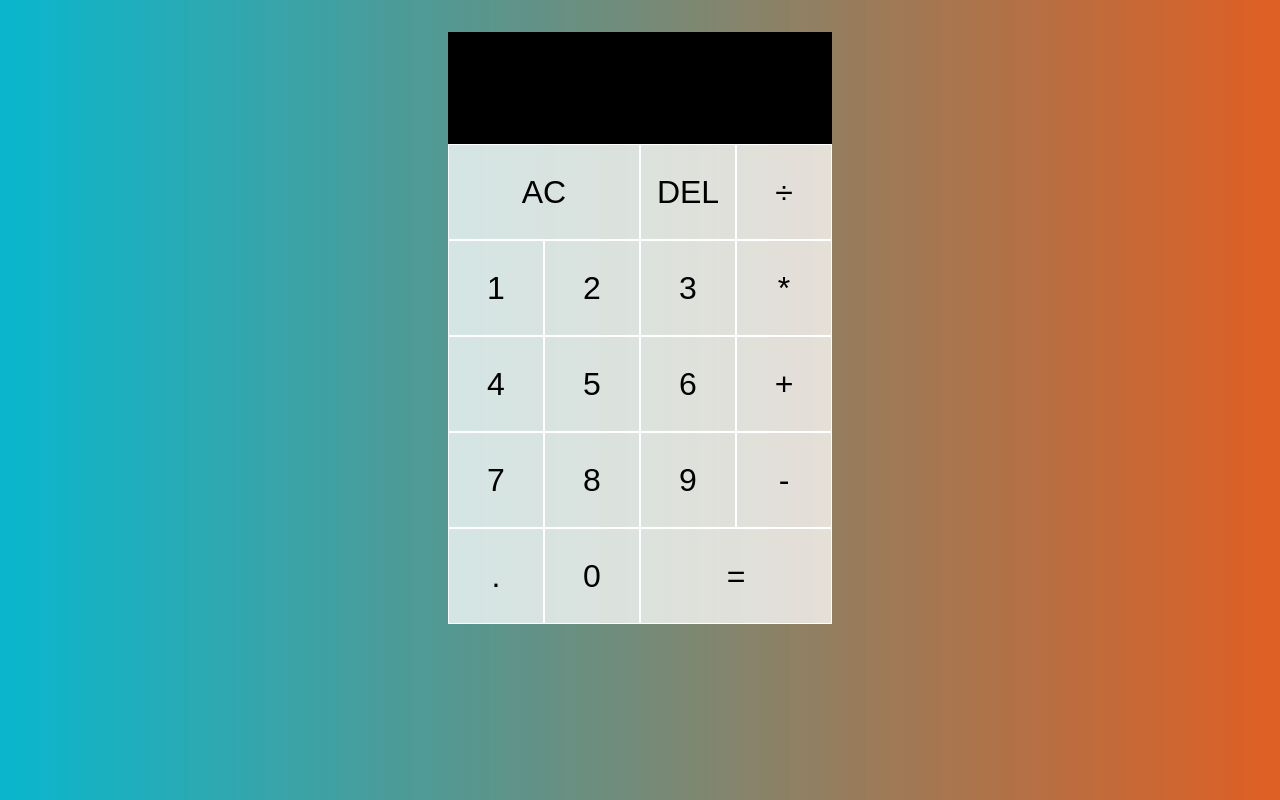
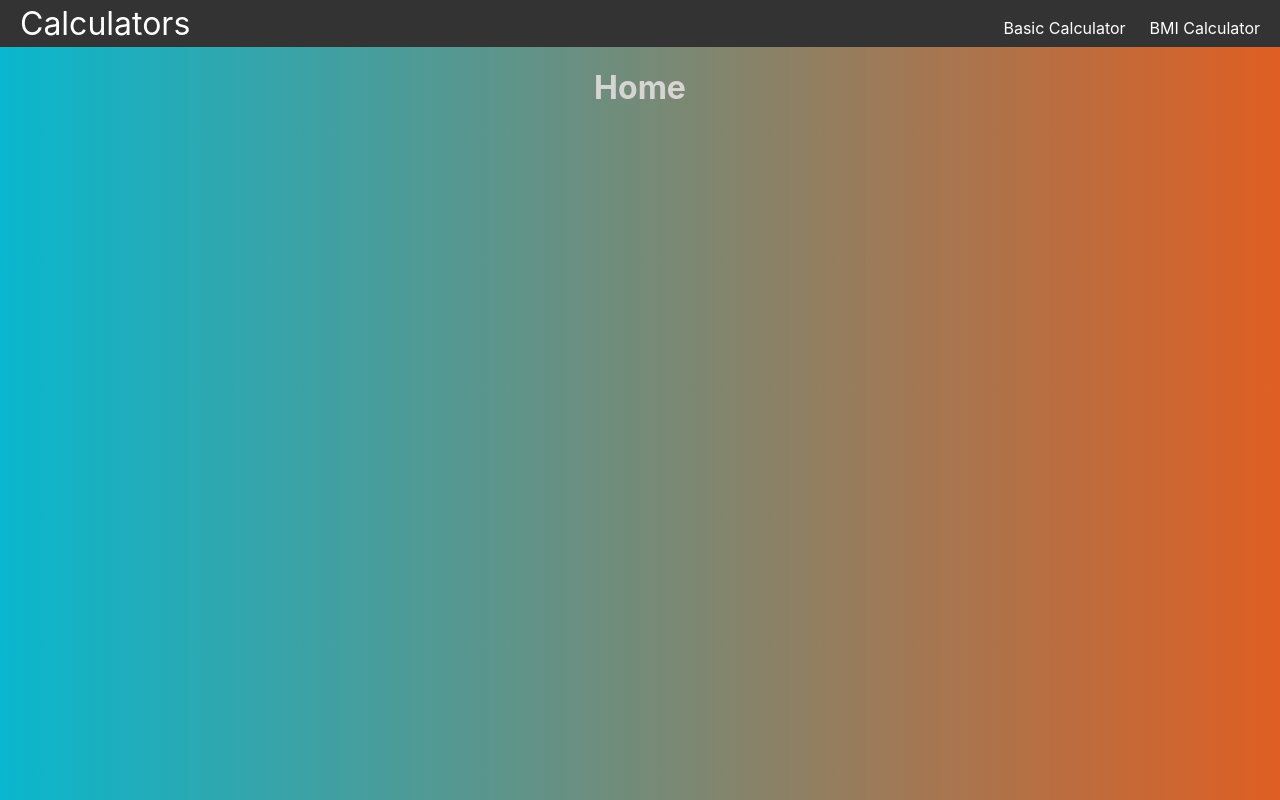
Before and after one commit to Yusuf-ue/calculator-react, a React (Create React App) app: page / in a window 1280 px wide. Built offline with nearby package versions, Linux system fonts and the light colour scheme.

Commit message:
added navbar, routing and bmi-calc

```diff
--- a/package.json
+++ b/package.json
@@ -8,6 +8,7 @@
     "@testing-library/user-event": "^13.5.0",
     "react": "^18.2.0",
     "react-dom": "^18.2.0",
+    "react-router-dom": "^6.12.1",
     "react-scripts": "5.0.1",
     "web-vitals": "^2.1.4"
   },
--- a/src/App.css
+++ b/src/App.css
@@ -1,7 +1,54 @@
-
 body{
   margin: 0;
   background: linear-gradient(to left, #dd5313ee, rgb(9, 183, 206));
+}
+
+.nav {
+  background-color: #333;
+  color: white;
+  display: flex;
+  justify-content: space-between;
+  align-items: stretch;
+  gap: 2rem;
+  padding: 0 1rem;
+}
+
+
+
+
+.container {
+  margin: 1rem;
+  text-align: center;
+  color: rgba(223, 218, 218, 0.925);
+}
+
+.site-title{
+  font-size: 2rem;
+}
+
+.nav ul {
+  padding: 0;
+  margin: 0;
+  list-style: none;
+  display: flex;
+  gap: 1rem;
+}
+
+.nav a {
+  color: inherit;
+  text-decoration: none;
+  height: 100%;
+  display: flex;
+  align-items: center;
+  padding: .25rem;
+}
+
+.nav li.active {
+  background-color: #555;
+}
+
+.nav li:hover {
+  background-color: #777;
 }
 
 .calculator-grid{
--- a/src/App.js
+++ b/src/App.js
@@ -1,7 +1,9 @@
 import { useReducer } from "react"
-import DigitButton from "./DigitButton"
-import OperationButton from "./OperationButton"
 import "./App.css"
+import Navbar from "./Navbar"
+import BasicCalc from "./pages/BasicCalc"
+import BMICalc from "./pages/BMICalc"
+import Home from "./pages/home"
 
 export const ACTIONS = {
   ADD_DIGIT: "add-digit",
@@ -11,7 +13,7 @@ export const ACTIONS = {
   EVALUATE: "evaluate",
 }
 
-function reducer(state, { type, payload }) {
+export function reducer(state, { type, payload }) {
   switch (type) {
     case ACTIONS.ADD_DIGIT:
       if (state.overwrite) {
@@ -98,7 +100,7 @@ function reducer(state, { type, payload }) {
   }
 }
 
-function evaluate({ currentOperand, previousOperand, operation }) {
+export function evaluate({ currentOperand, previousOperand, operation }) {
   const prev = parseFloat(previousOperand)
   const current = parseFloat(currentOperand)
   if (isNaN(prev) || isNaN(current)) return ""
@@ -122,10 +124,11 @@ function evaluate({ currentOperand, previousOperand, operation }) {
   return computation.toString()
 }
 
-const INTEGER_FORMATTER = new Intl.NumberFormat("en-us", {
+export const INTEGER_FORMATTER = new Intl.NumberFormat("en-us", {
   maximumFractionDigits: 0,
 })
-function formatOperand(operand) {
+
+export function formatOperand(operand) {
   if (operand == null) return
   const [integer, decimal] = operand.split(".")
   if (decimal == null) return INTEGER_FORMATTER.format(integer)
@@ -133,50 +136,36 @@ function formatOperand(operand) {
 }
 
 function App() {
-  const [{ currentOperand, previousOperand, operation }, dispatch] = useReducer(
+   const [{ currentOperand, previousOperand, operation }, dispatch] = useReducer(
     reducer,
     {}
   )
+  let component
+  console.log(window.location.pathname)
+  switch (window.location.pathname){
+    case "/":
+      component = <Home/>
+      break
+
+    case "/Basic%20Calculator-link":
+      component = <BasicCalc/>
+      break
+
+    case "/BMI%20Calculator-link":
+      component = <BMICalc/>
+      break
+
+    default:
+      break
+  }
 
   return (
-    <div className="calculator-grid">
-      <div className="output">
-        <div className="previous-operand">
-          {formatOperand(previousOperand)} {operation}
-        </div>
-        <div className="current-operand">{formatOperand(currentOperand)}</div>
-      </div>
-      <button
-        className="span-two"
-        onClick={() => dispatch({ type: ACTIONS.CLEAR })}
-      >
-        AC
-      </button>
-      <button onClick={() => dispatch({ type: ACTIONS.DELETE_DIGIT })}>
-        DEL
-      </button>
-      <OperationButton operation="÷" dispatch={dispatch} />
-      <DigitButton digit="1" dispatch={dispatch} />
-      <DigitButton digit="2" dispatch={dispatch} />
-      <DigitButton digit="3" dispatch={dispatch} />
-      <OperationButton operation="*" dispatch={dispatch} />
-      <DigitButton digit="4" dispatch={dispatch} />
-      <DigitButton digit="5" dispatch={dispatch} />
-      <DigitButton digit="6" dispatch={dispatch} />
-      <OperationButton operation="+" dispatch={dispatch} />
-      <DigitButton digit="7" dispatch={dispatch} />
-      <DigitButton digit="8" dispatch={dispatch} />
-      <DigitButton digit="9" dispatch={dispatch} />
-      <OperationButton operation="-" dispatch={dispatch} />
-      <DigitButton digit="." dispatch={dispatch} />
-      <DigitButton digit="0" dispatch={dispatch} />
-      <button
-        className="span-two"
-        onClick={() => dispatch({ type: ACTIONS.EVALUATE })}
-      >
-        =
-      </button>
-    </div>
+    <>
+      <Navbar/>
+      <div className="container"> {component} </div>
+
+
+    </>
   )
 }
 
--- /dev/null
+++ b/src/Navbar.js
@@ -0,0 +1,20 @@
+export default function Navbar () {
+    return (
+        <nav className="nav">
+            <a href="/" className="site-title"> Calculators</a>
+            <ul>
+                <CustomLink href="/Basic%20Calculator-link"> Basic Calculator</CustomLink>
+                <CustomLink href="/BMI%20Calculator-link"> BMI Calculator</CustomLink>
+            </ul>
+        </nav>
+    )
+}
+
+function CustomLink ({href, children, ...props}) {
+    const path = window.location.pathname
+    return (
+        <li className={path === href ? "active" : ""}>
+          <a href={href} {...props}> {children} </a>
+        </li>
+    )
+}
--- a/src/index.js
+++ b/src/index.js
@@ -3,6 +3,7 @@ import ReactDOM from 'react-dom/client';
 import './index.css';
 import App from './App';
 import reportWebVitals from './reportWebVitals';
+import { BrowserRouter } from 'react-router-dom';
 
 const root = ReactDOM.createRoot(document.getElementById('root'));
 root.render(
--- /dev/null
+++ b/src/pages/BMICalc.js
@@ -0,0 +1,51 @@
+import { useState } from 'react';
+
+
+
+export default function BMICalc() {
+    const [height, setHeight] = useState("");
+    const [weight, setWeight] = useState("");
+    const [result, setResult] = useState("");
+
+    let handleKeyDown = (event) => {
+          console.log(height, weight)
+          setResult(  ((weight/height)/height)  )
+    }
+
+
+    return(
+         <>
+         <h1> BMI Calculator </h1>
+         <form>
+            <label>Enter your height in meter:
+                <input
+                type="text"
+                value={height}
+                onChange={(e) => setHeight(e.target.value)}
+
+                />
+            </label>
+        </form>
+        <form>
+            <label>Enter your weight in kg:
+                <input
+                type="text"
+                value={weight}
+                onChange={(d) => setWeight(d.target.value)}
+
+                />
+            </label>
+        </form>
+        <label>Result:
+                <input
+                type="text"
+                value={result}
+                onKeyDown={handleKeyDown} />
+         </label>
+         <div>
+            <button onClick={handleKeyDown}> Compute BMI </button>
+         </div>
+
+         </>
+         )
+}
--- /dev/null
+++ b/src/pages/BasicCalc.js
@@ -0,0 +1,58 @@
+import { useReducer } from "react"
+import DigitButton from "../DigitButton"
+import OperationButton from "../OperationButton"
+import {ACTIONS, reducer, evaluate, formatOperand} from "../App.js"
+
+
+
+
+export default function BasicCalc() {
+    const [{ currentOperand, previousOperand, operation }, dispatch] = useReducer(
+        reducer,
+        {}
+      )
+
+    return(
+        <>
+            <h1> Basic Calculator </h1>
+            <div className="calculator-grid">
+            <div className="output">
+            <div className="previous-operand">
+                {formatOperand(previousOperand)} {operation}
+            </div>
+            <div className="current-operand">{formatOperand(currentOperand)}</div>
+            </div>
+            <button
+            className="span-two"
+            onClick={() => dispatch({ type: ACTIONS.CLEAR })}
+            >
+            AC
+            </button>
+            <button onClick={() => dispatch({ type: ACTIONS.DELETE_DIGIT })}>
+            DEL
+            </button>
+            <OperationButton operation="÷" dispatch={dispatch} />
+            <DigitButton digit="1" dispatch={dispatch} />
+            <DigitButton digit="2" dispatch={dispatch} />
+            <DigitButton digit="3" dispatch={dispatch} />
+            <OperationButton operation="*" dispatch={dispatch} />
+            <DigitButton digit="4" dispatch={dispatch} />
+            <DigitButton digit="5" dispatch={dispatch} />
+            <DigitButton digit="6" dispatch={dispatch} />
+            <OperationButton operation="+" dispatch={dispatch} />
+            <DigitButton digit="7" dispatch={dispatch} />
+            <DigitButton digit="8" dispatch={dispatch} />
+            <DigitButton digit="9" dispatch={dispatch} />
+            <OperationButton operation="-" dispatch={dispatch} />
+            <DigitButton digit="." dispatch={dispatch} />
+            <DigitButton digit="0" dispatch={dispatch} />
+            <button
+            className="span-two"
+            onClick={() => dispatch({ type: ACTIONS.EVALUATE })}
+            >
+            =
+            </button>
+            </div>
+        </>
+     )
+}
--- /dev/null
+++ b/src/pages/home.js
@@ -0,0 +1,3 @@
+ export default function Home() {
+    return <h1> Home </h1>
+}
```
Also changed, not shown: 1 other file (tests, documents, lock files or other folders).
